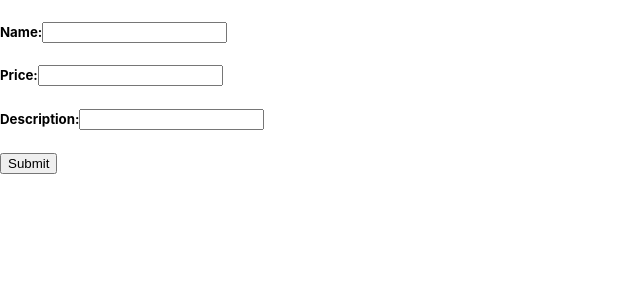
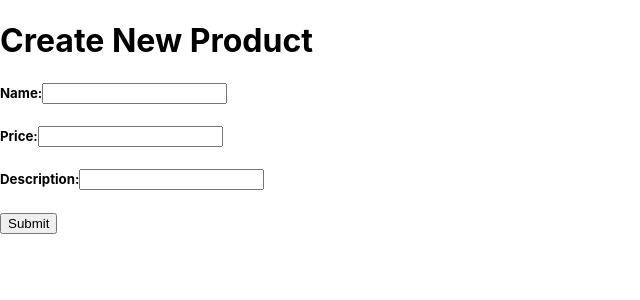
Before and after one commit to alexandervice/codingdojo-mern, a React (Create React App) app in the folder full-stack-mern/product-manager-part1/client/: page / in a window 1280 px wide. Shown: the top 300 px of the page, without its empty margins (0-640 px from the left). Built offline with nearby package versions, Linux system fonts and the light colour scheme.

Commit message:
Update App.js

```diff
--- a/full-stack-mern/product-manager-part1/client/src/App.js
+++ b/full-stack-mern/product-manager-part1/client/src/App.js
@@ -4,6 +4,7 @@ import ProductForm from './components/ProductForm';
 function App() {
   return (
     <div className="App">
+      <h1>Create New Product</h1>
       <ProductForm/>
     </div>
   );
```
